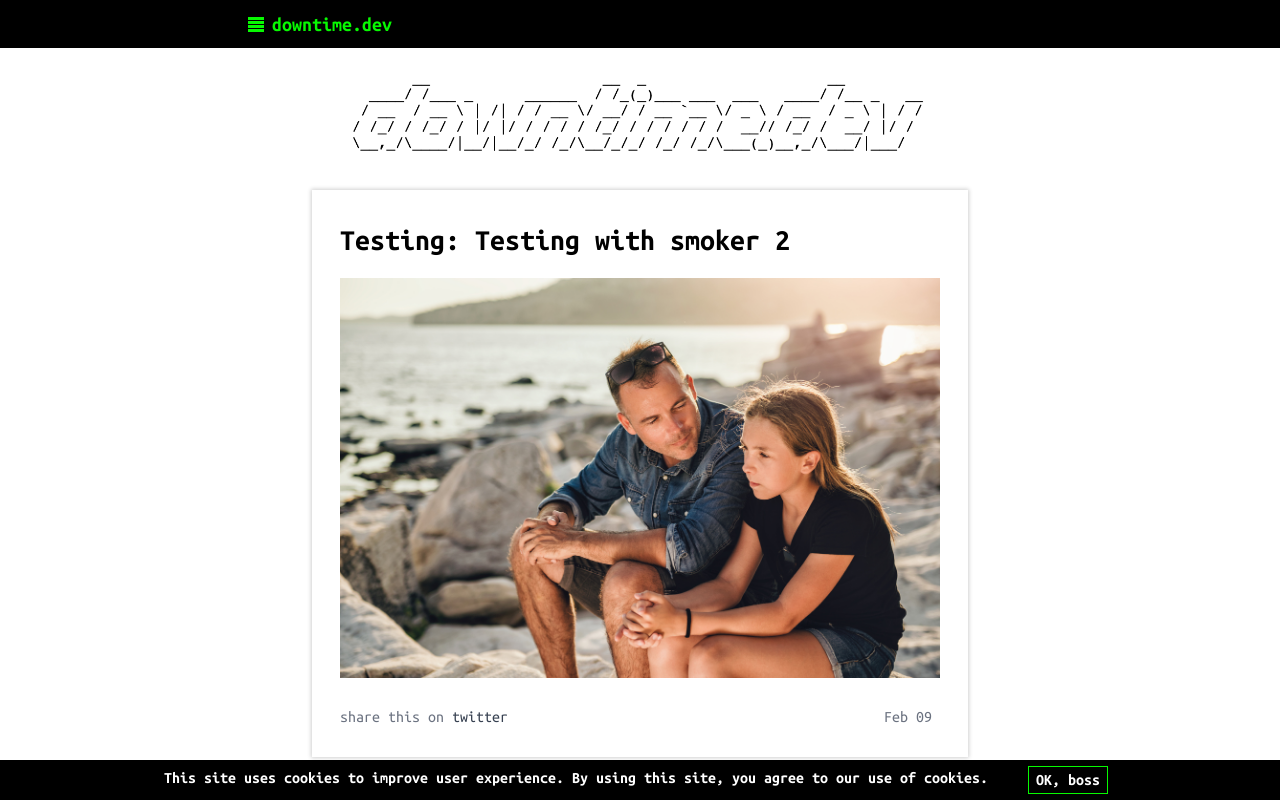
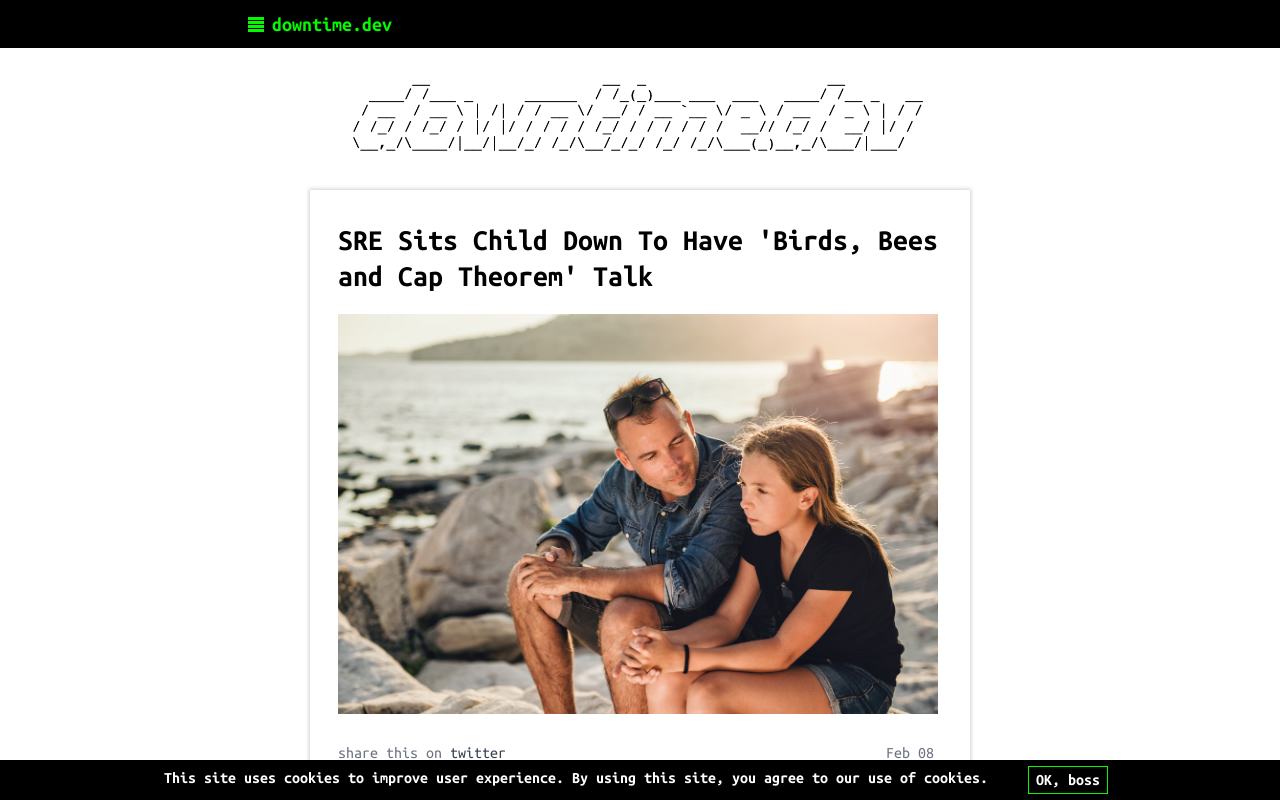
Before and after one commit to gravitational/downtime, a Next.js app: page / in a window 1280 px wide. Shown: the top 800 px of the page. Built offline with nearby package versions, Linux system fonts and the light colour scheme; no server answers.

Commit message:
remove testing

```diff
--- a/data/jokes.ts
+++ b/data/jokes.ts
@@ -245,15 +245,6 @@ const RawJokes: HeadlineProps[] = [
     pubDate: new Date(2022, 1, 8),
     anchor: 10029,
   },
-  {
-    smoker: "Testing:",
-    headline:
-      "Testing with smoker 2",
-    image: "/assets/images/birdsBeesCapTalk@2x.jpg",
-    twitterImage: "pic.twitter.com/vWmyeyiL6V",
-    pubDate: new Date(2022, 1, 9),
-    anchor: 10031,
-  },
 ];
 
 //sorted into order by MOST RECENT DATE FIRST
```
